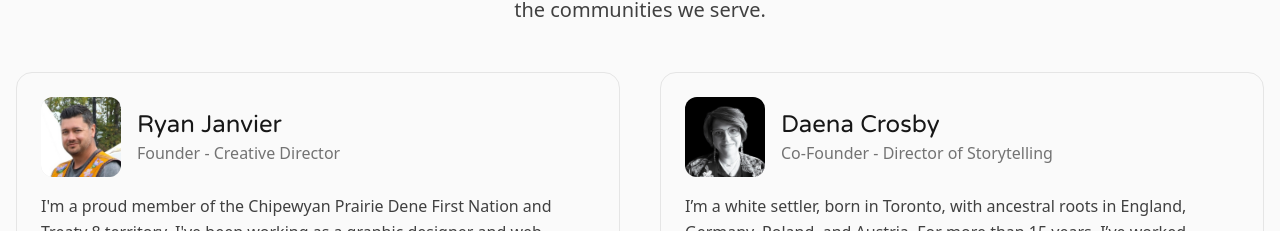
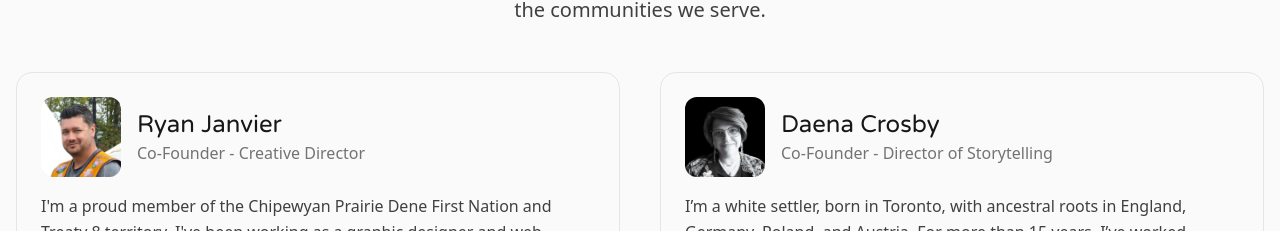
Before and after one commit to liquidtrends/denehoni, a Next.js app: page /about in a window 1280 px wide. Shown: the part 2992-3223 px from the top of the page. Built offline with nearby package versions, Linux system fonts and the light colour scheme.

Commit message:
Text change on about

```diff
--- a/app/about/page.js
+++ b/app/about/page.js
@@ -171,7 +171,7 @@ export default function AboutPage() {
                 </div>
                 <div>
                   <h3 className="font-varela text-xl md:text-2xl">Ryan Janvier</h3>
-                  <p className="text-neutral-500">Founder - Creative Director</p>
+                  <p className="text-neutral-500">Co-Founder - Creative Director</p>
                 </div>
               </div>
               <p className="mt-4 text-neutral-700 leading-relaxed">
```
